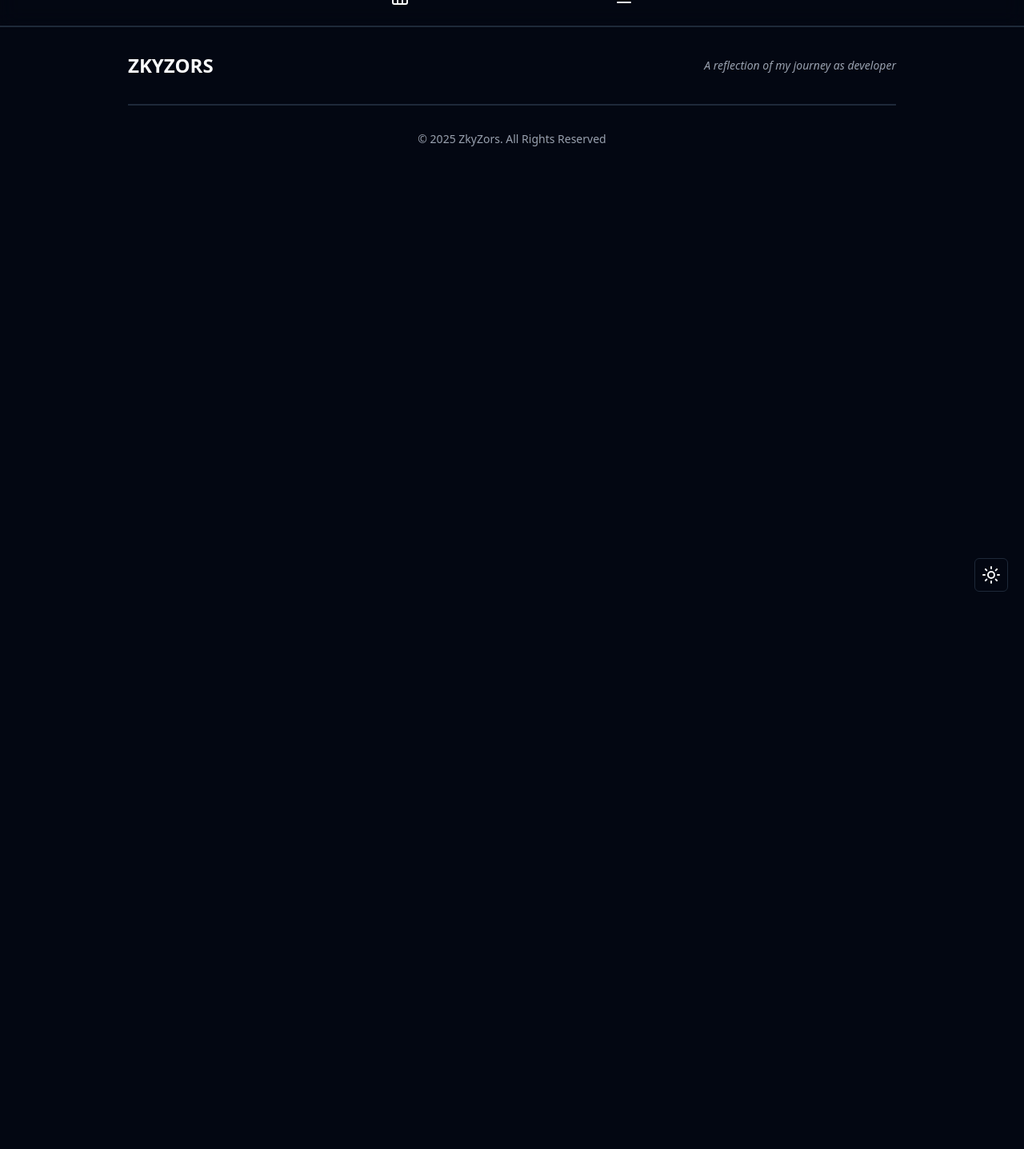
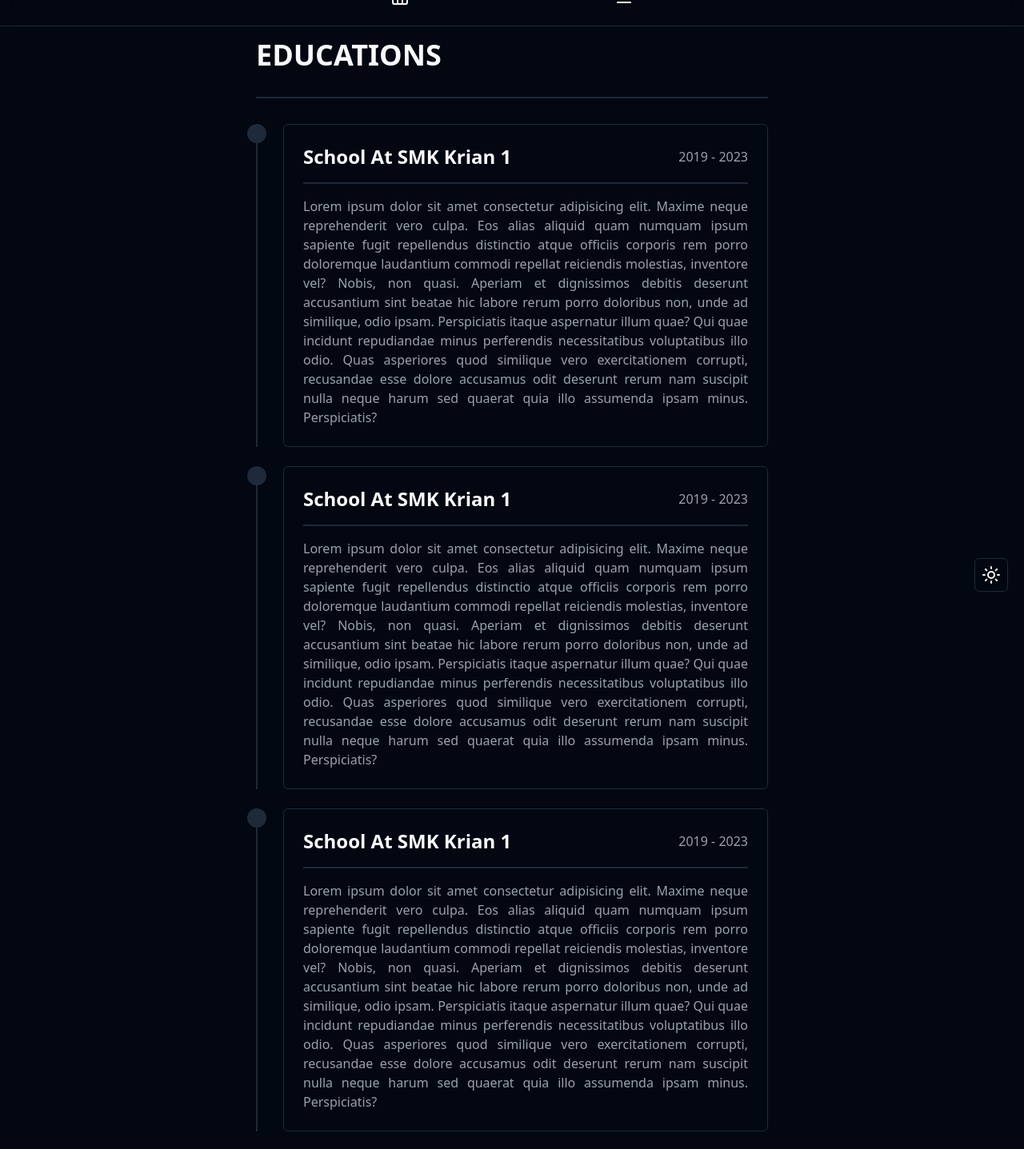
Before and after one commit to Nacxht/frontend-personal-portfolio, a SvelteKit app: page /educations in a window 1280 px wide. Shown: the part 40-1477 px from the top of the page at 80% size. Before the commit the page ends 800 px from the top, so only its background shows below. Built offline with nearby package versions, Linux system fonts and the light colour scheme.

Commit message:
feat: added content of education's page

```diff
--- a/src/routes/educations/+page.svelte
+++ b/src/routes/educations/+page.svelte
@@ -0,0 +1,75 @@
+<script>
+	import Steps from "$lib/components/reusable/steps/steps.svelte";
+</script>
+
+<main>
+	<div class="container">
+		<section class="title">
+			<h1>educations</h1>
+		</section>
+
+		<hr class="divider" />
+
+		<section id="educations">
+			<div class="step">
+				<Steps title={"School at SMK Krian 1"} date={"2019 - 2023"}>
+					Lorem ipsum dolor sit amet consectetur adipisicing elit. Maxime neque reprehenderit vero
+					culpa. Eos alias aliquid quam numquam ipsum sapiente fugit repellendus distinctio atque
+					officiis corporis rem porro doloremque laudantium commodi repellat reiciendis molestias,
+					inventore vel? Nobis, non quasi. Aperiam et dignissimos debitis deserunt accusantium sint
+					beatae hic labore rerum porro doloribus non, unde ad similique, odio ipsam. Perspiciatis
+					itaque aspernatur illum quae? Qui quae incidunt repudiandae minus perferendis
+					necessitatibus voluptatibus illo odio. Quas asperiores quod similique vero exercitationem
+					corrupti, recusandae esse dolore accusamus odit deserunt rerum nam suscipit nulla neque
+					harum sed quaerat quia illo assumenda ipsam minus. Perspiciatis?
+				</Steps>
+			</div>
+
+			<div class="step">
+				<Steps title={"School at SMK Krian 1"} date={"2019 - 2023"}>
+					Lorem ipsum dolor sit amet consectetur adipisicing elit. Maxime neque reprehenderit vero
+					culpa. Eos alias aliquid quam numquam ipsum sapiente fugit repellendus distinctio atque
+					officiis corporis rem porro doloremque laudantium commodi repellat reiciendis molestias,
+					inventore vel? Nobis, non quasi. Aperiam et dignissimos debitis deserunt accusantium sint
+					beatae hic labore rerum porro doloribus non, unde ad similique, odio ipsam. Perspiciatis
+					itaque aspernatur illum quae? Qui quae incidunt repudiandae minus perferendis
+					necessitatibus voluptatibus illo odio. Quas asperiores quod similique vero exercitationem
+					corrupti, recusandae esse dolore accusamus odit deserunt rerum nam suscipit nulla neque
+					harum sed quaerat quia illo assumenda ipsam minus. Perspiciatis?
+				</Steps>
+			</div>
+
+			<div class="step">
+				<Steps title={"School at SMK Krian 1"} date={"2019 - 2023"}>
+					Lorem ipsum dolor sit amet consectetur adipisicing elit. Maxime neque reprehenderit vero
+					culpa. Eos alias aliquid quam numquam ipsum sapiente fugit repellendus distinctio atque
+					officiis corporis rem porro doloremque laudantium commodi repellat reiciendis molestias,
+					inventore vel? Nobis, non quasi. Aperiam et dignissimos debitis deserunt accusantium sint
+					beatae hic labore rerum porro doloribus non, unde ad similique, odio ipsam. Perspiciatis
+					itaque aspernatur illum quae? Qui quae incidunt repudiandae minus perferendis
+					necessitatibus voluptatibus illo odio. Quas asperiores quod similique vero exercitationem
+					corrupti, recusandae esse dolore accusamus odit deserunt rerum nam suscipit nulla neque
+					harum sed quaerat quia illo assumenda ipsam minus. Perspiciatis?
+				</Steps>
+			</div>
+
+			<div class="step">
+				<Steps title={"School at SMK Krian 1"} date={"2019 - 2023"}>
+					Lorem ipsum dolor sit amet consectetur adipisicing elit. Maxime neque reprehenderit vero
+					culpa. Eos alias aliquid quam numquam ipsum sapiente fugit repellendus distinctio atque
+					officiis corporis rem porro doloremque laudantium commodi repellat reiciendis molestias,
+					inventore vel? Nobis, non quasi. Aperiam et dignissimos debitis deserunt accusantium sint
+					beatae hic labore rerum porro doloribus non, unde ad similique, odio ipsam. Perspiciatis
+					itaque aspernatur illum quae? Qui quae incidunt repudiandae minus perferendis
+					necessitatibus voluptatibus illo odio. Quas asperiores quod similique vero exercitationem
+					corrupti, recusandae esse dolore accusamus odit deserunt rerum nam suscipit nulla neque
+					harum sed quaerat quia illo assumenda ipsam minus. Perspiciatis?
+				</Steps>
+			</div>
+		</section>
+	</div>
+</main>
+
+<style lang="postcss">
+	@references "tailwindcss";
+</style>
```
